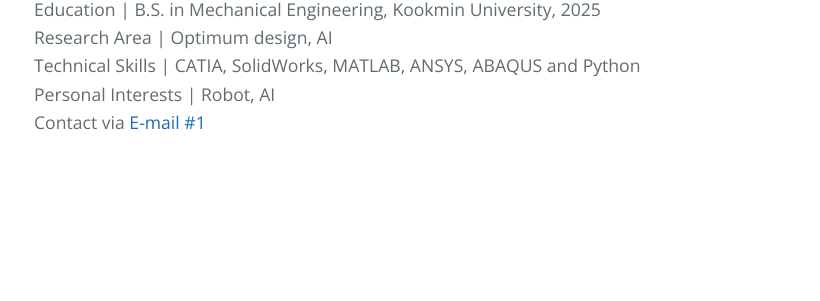
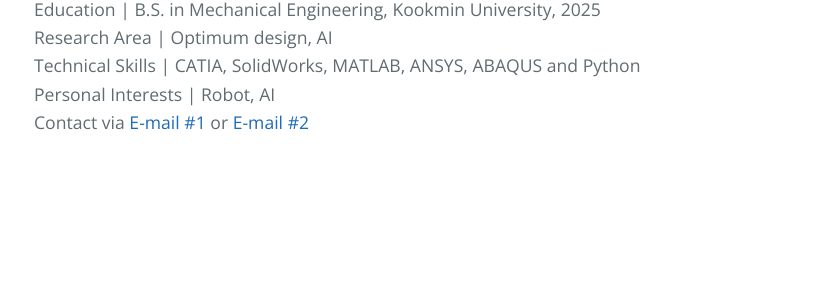
Before and after one commit to rhd1213/rhd1213.github.io, a Jekyll site: the page built from Members.md, in a window 1280 px wide and 900 px high, scrolled down 3128 px. Shown: the part 150-451 px from the top of the window, without its empty margins (190-1010 px from the left). Built offline with Jekyll 4.4.1, drawn with Linux system fonts in a browser that asks for light colours; our own code applies the rules of GitHub Pages for plain Markdown files.

Commit message:
Update Members.md

```diff
--- a/Members.md
+++ b/Members.md
@@ -70,7 +70,7 @@ Education | B.S. in Mechanical Engineering, Kookmin University, 2025  <br>
 Research Area | Optimum design, AI  <br>
 Technical Skills | CATIA, SolidWorks, MATLAB, ANSYS, ABAQUS and Python  <br>
 Personal Interests | Robot, AI  <br>
-Contact via <a href="mailto:hjh346@naver.com"> E-mail #1</a>  <br>
+Contact via <a href="mailto:hjh346@hanyang.ac.kr"> E-mail #1</a> or <a href="mailto:hjh346@kitech.re.kr"> E-mail #2</a> <br>
 <br>
 
 
```
